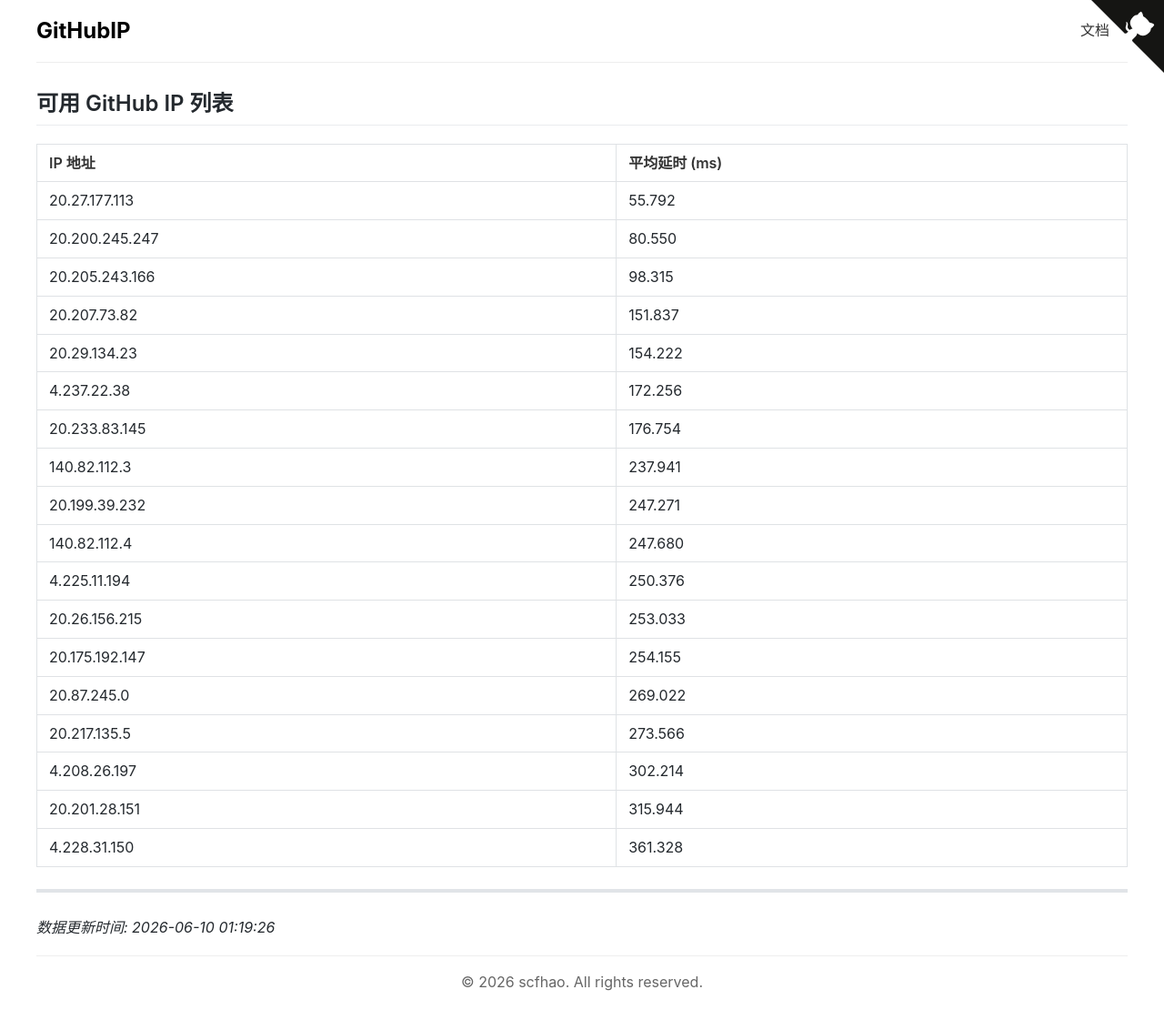
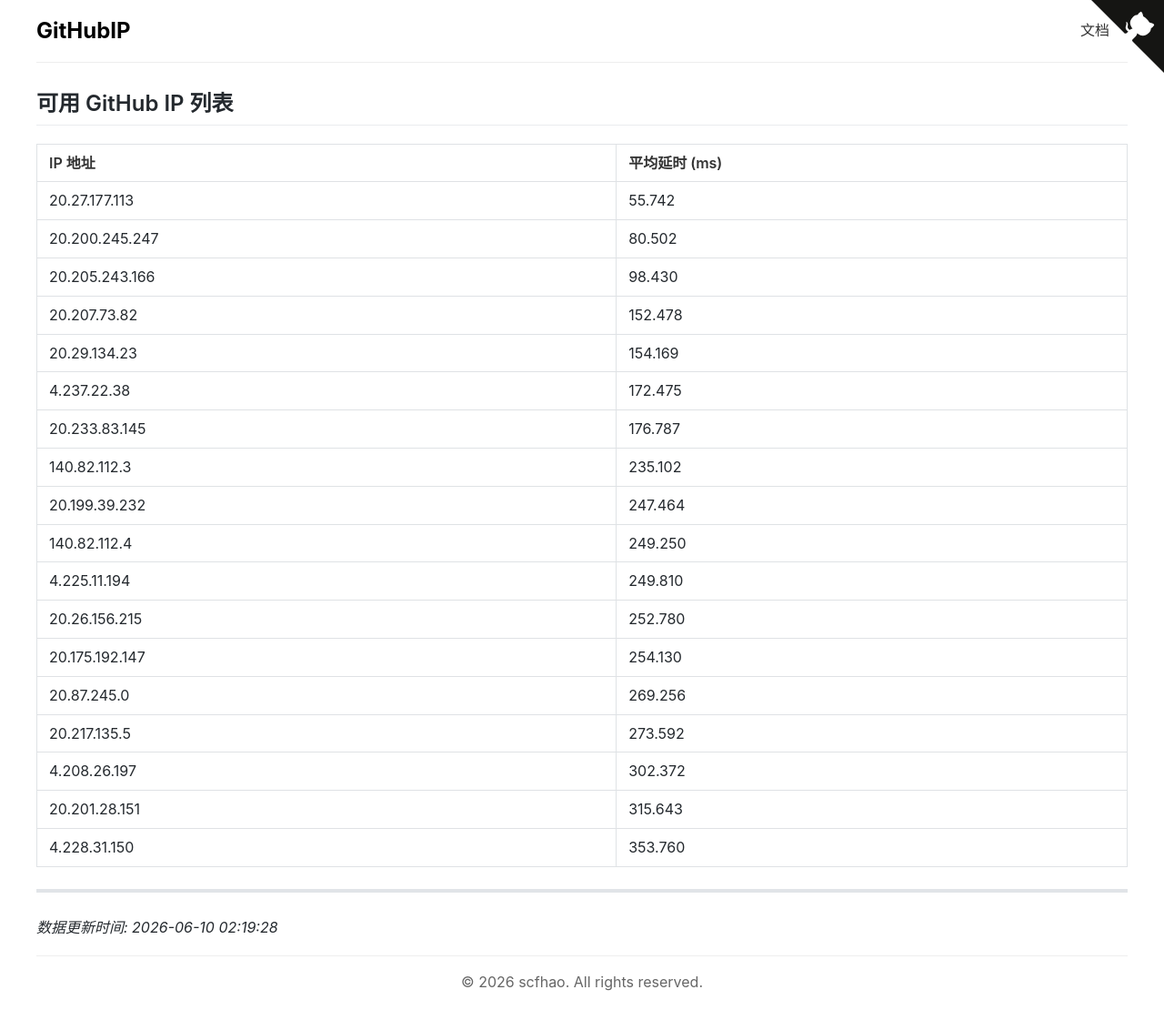
Before and after one commit to scfhao/GitHubIP, a Jekyll site: the page built from index.md, in a window 1280 px wide. Shown: the whole page at 91% size. Built offline with Jekyll 4.4.1, drawn with Linux system fonts in a browser that asks for light colours.

Commit message:
自动脚本执行 - 2026-06-10 02:19:29

```diff
--- a/index.md
+++ b/index.md
@@ -1,32 +1,32 @@
 ---
 layout: home
 title: GitHub IP 列表
-date: 2026-06-10 01:19:26
+date: 2026-06-10 02:19:28
 ---
 
 ## 可用 GitHub IP 列表
 
 | IP 地址 | 平均延时 (ms) |
 |---------|--------------|
-| 20.27.177.113 | 55.792 |
-| 20.200.245.247 | 80.550 |
-| 20.205.243.166 | 98.315 |
-| 20.207.73.82 | 151.837 |
-| 20.29.134.23 | 154.222 |
-| 4.237.22.38 | 172.256 |
-| 20.233.83.145 | 176.754 |
-| 140.82.112.3 | 237.941 |
-| 20.199.39.232 | 247.271 |
-| 140.82.112.4 | 247.680 |
-| 4.225.11.194 | 250.376 |
-| 20.26.156.215 | 253.033 |
-| 20.175.192.147 | 254.155 |
-| 20.87.245.0 | 269.022 |
-| 20.217.135.5 | 273.566 |
-| 4.208.26.197 | 302.214 |
-| 20.201.28.151 | 315.944 |
-| 4.228.31.150 | 361.328 |
+| 20.27.177.113 | 55.742 |
+| 20.200.245.247 | 80.502 |
+| 20.205.243.166 | 98.430 |
+| 20.207.73.82 | 152.478 |
+| 20.29.134.23 | 154.169 |
+| 4.237.22.38 | 172.475 |
+| 20.233.83.145 | 176.787 |
+| 140.82.112.3 | 235.102 |
+| 20.199.39.232 | 247.464 |
+| 140.82.112.4 | 249.250 |
+| 4.225.11.194 | 249.810 |
+| 20.26.156.215 | 252.780 |
+| 20.175.192.147 | 254.130 |
+| 20.87.245.0 | 269.256 |
+| 20.217.135.5 | 273.592 |
+| 4.208.26.197 | 302.372 |
+| 20.201.28.151 | 315.643 |
+| 4.228.31.150 | 353.760 |
 
 ---
 
-*数据更新时间: 2026-06-10 01:19:26*
+*数据更新时间: 2026-06-10 02:19:28*
```
